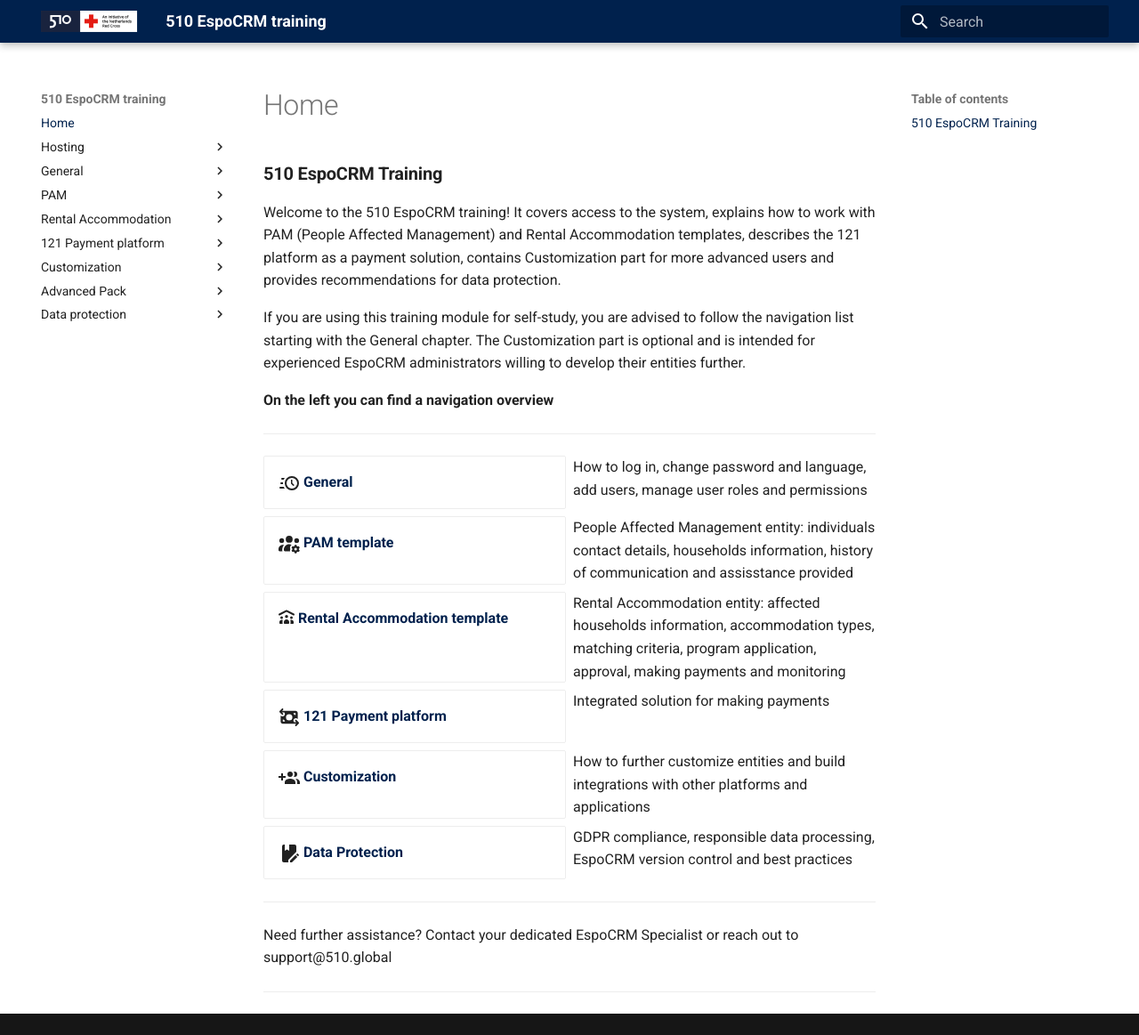
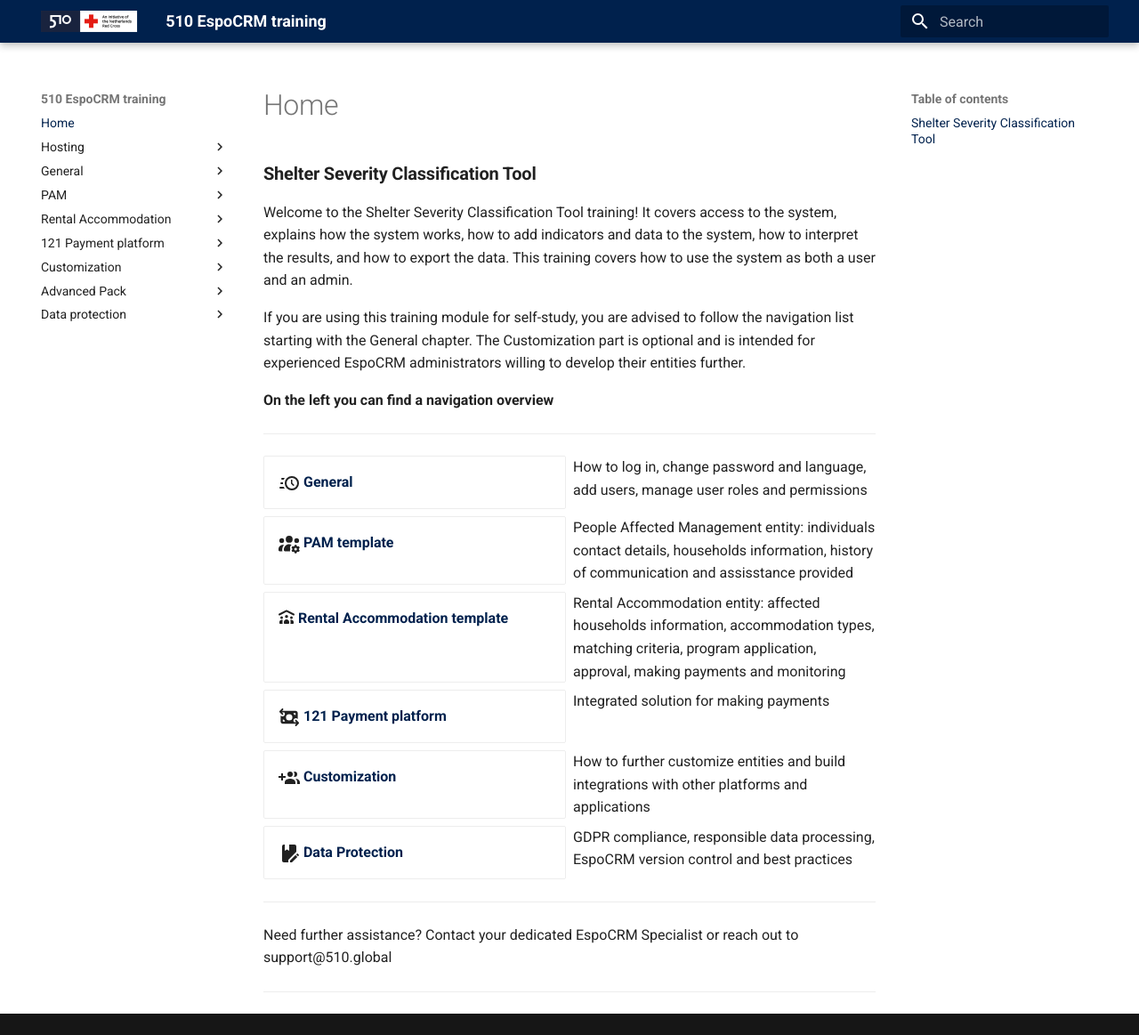
Before and after one commit to jackwharrison/ssc-tool, an MkDocs documentation site: the page built from docs/index.md, in a window 1280 px wide and 1163 px high. Shown: the whole window at 89% size. Built offline with MkDocs 1.6.1 and Material for MkDocs 9.7.7, drawn with Linux system fonts in a browser that asks for light colours; plug-ins that fetch from the network failed and are left out.

Commit message:
Update index.md

```diff
--- a/docs/index.md
+++ b/docs/index.md
@@ -1,10 +1,10 @@
-### 510 EspoCRM Training
+### Shelter Severity Classification Tool
 
 
 <!-- markdownlint-disable-next-line no-trailing-punctuation -->
 
-Welcome to the 510 EspoCRM training!
-It covers access to the system, explains how to work with PAM (People Affected Management) and Rental Accommodation templates, describes the 121 platform as a payment solution, contains Customization part for more advanced users and provides recommendations for data protection.
+Welcome to the Shelter Severity Classification Tool training!
+It covers access to the system, explains how the system works, how to add indicators and data to the system, how to interpret the results, and how to export the data. This training covers how to use the system as both a user and an admin.
 
 If you are using this training module for self-study, you are advised to follow the navigation list starting with the General chapter. The Customization part is optional and is intended for experienced EspoCRM administrators willing to develop their entities further.
 
```
